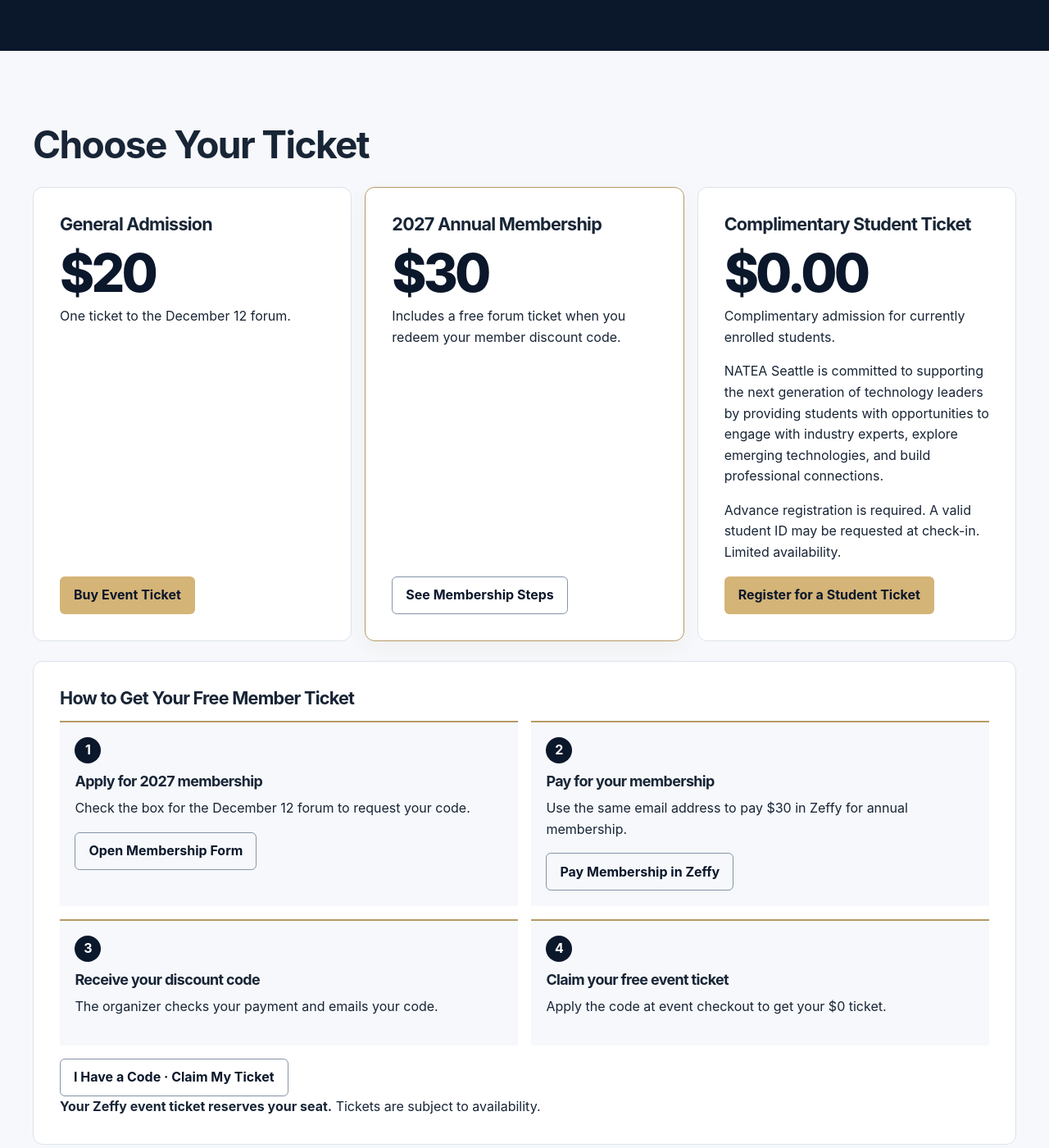
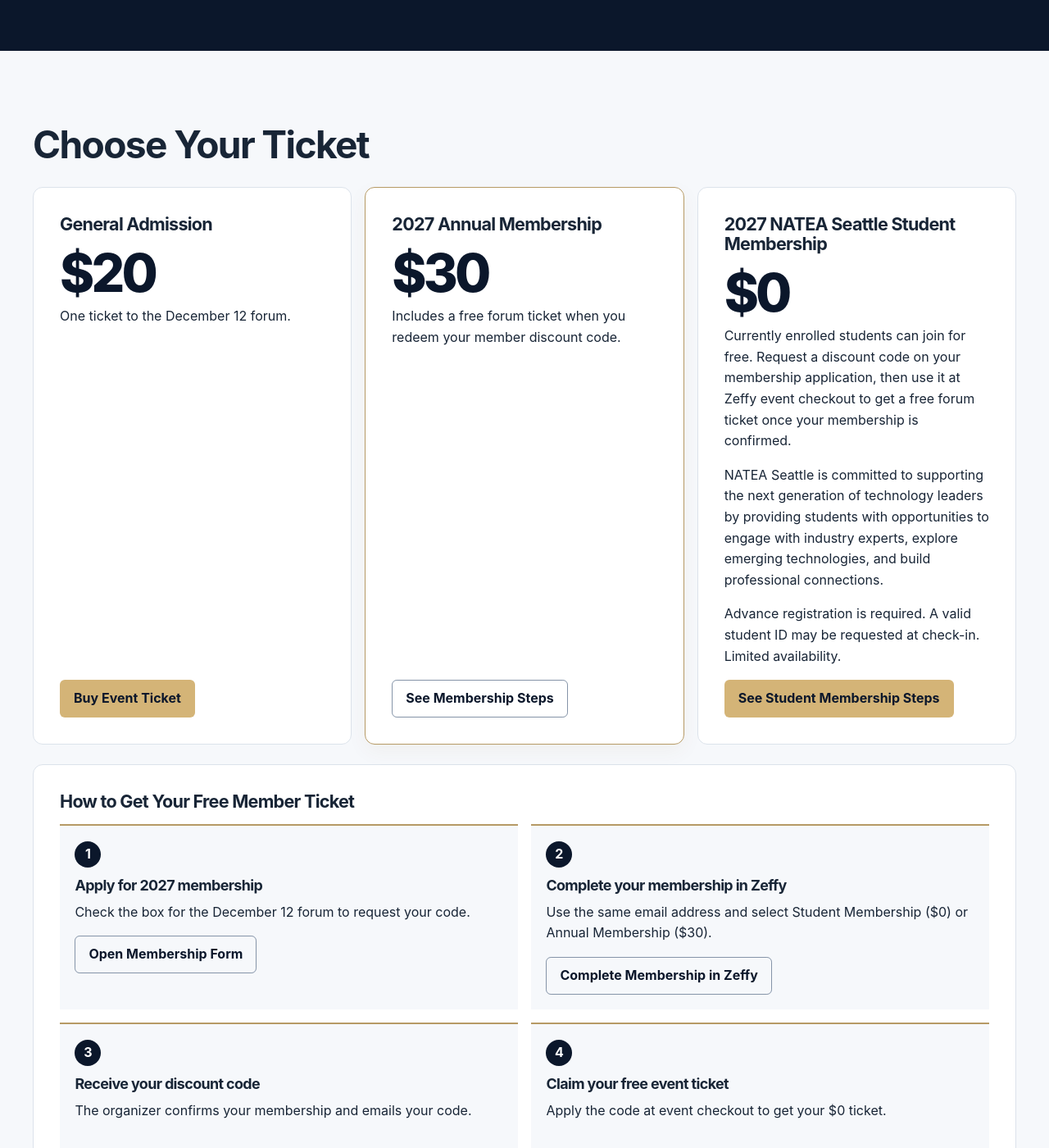
Before and after one commit to peculab/peculab.github.io, a Jekyll site: the page natea-digitimes-2026/index.html, which Jekyll copies as it is, in a window 1280 px wide and 1400 px high, scrolled down 605 px. Shown: the whole window at 82% size. Built offline with Jekyll 4.4.1, drawn with Linux system fonts in a browser that asks for light colours.

Commit message:
Clarify student membership and event discount code

```diff
--- a/natea-digitimes-2026/app.js
+++ b/natea-digitimes-2026/app.js
@@ -70,6 +70,7 @@
   ].some((policy) => policy === true);
   const claim = open && config.memberTicketVerified && eligible;
   const annualBenefit = claim && membership.annualMemberComplimentaryAdmission === true;
+  const studentBenefit = claim && membership.studentMemberComplimentaryAdmission === true;
   const pending = "Complimentary event admission arrangements are being finalized.";
   const terminal = ["sold-out", "closed", "completed", "cancelled"].includes(status);
   const statusLabel = open ? statuses.open : status === "open" ? statuses["coming-soon"] : statuses[status];
@@ -102,11 +103,11 @@
     : terminal ? statusLabel + ". Membership enrollment does not guarantee admission."
     : membership.annualMemberComplimentaryAdmission === false ? "Annual membership is available separately from forum admission."
     : pending;
-  show("[data-benefit]", annualBenefit);
-  show(".claim [data-claim]", !annualBenefit);
+  show("[data-benefit]", annualBenefit || studentBenefit);
+  show(".claim [data-claim]", !(annualBenefit || studentBenefit));
   write("[data-annual-note]", annualNote);
   write("[data-claim]", claim
-    ? "Request a code on your membership form. The organizer verifies your payment and emails your code. Use it at Zeffy event checkout."
+    ? "Request a code on your membership form. The organizer confirms your membership and emails your code. Use it at Zeffy event checkout."
     : terminal ? statusLabel + ". Complimentary tickets are unavailable."
     : "Complimentary member ticket registration will open once the registration arrangements are finalized.");
   if (status === "completed" && config.recap) {
--- a/natea-digitimes-2026/config.js
+++ b/natea-digitimes-2026/config.js
@@ -34,7 +34,7 @@ const EVENT_CONFIG = {
     "startDate": "2027-01-01",
     "endDate": "2027-12-31",
     "annualMemberComplimentaryAdmission": true,
-    "studentMemberComplimentaryAdmission": null,
+    "studentMemberComplimentaryAdmission": true,
     "lifetimeMemberComplimentaryAdmission": null,
     "existingMemberComplimentaryAdmission": null,
     "separateEventTicketRequired": true
--- a/natea-digitimes-2026/index.html
+++ b/natea-digitimes-2026/index.html
@@ -61,12 +61,12 @@
         <a class="button primary" data-ticket="general" href="https://www.zeffy.com/en-US/ticketing/ai-semiconductors-and-global-supply-chains-a-conversation-with-colley-hwang" target="_blank" rel="noopener noreferrer">Buy Event Ticket</a><span class="status" data-purchase-status data-status hidden>Registration Open</span>
       </article>
       <article class="card" id="student-ticket">
-        <h3>Complimentary Student Ticket</h3>
-        <p class="price">$0.00</p>
-        <p>Complimentary admission for currently enrolled students.</p>
+        <h3><span data-year>2027</span> NATEA Seattle Student Membership</h3>
+        <p class="price" data-price="studentMembership">$0</p>
+        <p>Currently enrolled students can join for free. Request a discount code on your membership application, then use it at Zeffy event checkout to get a free forum ticket once your membership is confirmed.</p>
         <p>NATEA Seattle is committed to supporting the next generation of technology leaders by providing students with opportunities to engage with industry experts, explore emerging technologies, and build professional connections.</p>
         <p>Advance registration is required. A valid student ID may be requested at check-in. Limited availability.</p>
-        <a class="button primary" data-ticket="student" href="https://www.zeffy.com/en-US/ticketing/ai-semiconductors-and-global-supply-chains-a-conversation-with-colley-hwang" target="_blank" rel="noopener noreferrer">Register for a Student Ticket</a>
+        <a class="button primary" data-member-flow href="#membership-steps">See Student Membership Steps</a>
       </article>
       <article class="card member-card" id="membership-plan">
         <h3><span data-year>2027</span> Annual Membership</h3>
@@ -79,8 +79,8 @@
       <h3 id="member-ticket-title">How to Get Your Free Member Ticket</h3>
       <ol class="workflow" id="membership-steps">
         <li data-member-flow><h4>Apply for <span data-year>2027</span> membership</h4><p><span data-benefit>Check the box for the December 12 forum to request your code.</span></p><a class="button outline" data-application href="https://forms.gle/pYDFZctFUzKXJVDAA" target="_blank" rel="noopener noreferrer">Open Membership Form</a></li>
-        <li data-member-flow><h4>Pay for your membership</h4><p>Use the same email address to pay <span data-price="annualMembership">$30</span> in Zeffy for annual membership.</p><a class="button outline" data-enroll data-track="annual_membership_click" href="https://www.zeffy.com/en-US/ticketing/north-american-taiwanese-engineers-associations-memberships" target="_blank" rel="noopener noreferrer">Pay Membership in Zeffy</a></li>
-        <li data-benefit><h4>Receive your discount code</h4><p>The organizer checks your payment and emails your code.</p></li>
+        <li data-member-flow><h4>Complete your membership in Zeffy</h4><p>Use the same email address and select Student Membership (<span data-price="studentMembership">$0</span>) or Annual Membership (<span data-price="annualMembership">$30</span>).</p><a class="button outline" data-enroll data-track="annual_membership_click" href="https://www.zeffy.com/en-US/ticketing/north-american-taiwanese-engineers-associations-memberships" target="_blank" rel="noopener noreferrer">Complete Membership in Zeffy</a></li>
+        <li data-benefit><h4>Receive your discount code</h4><p>The organizer confirms your membership and emails your code.</p></li>
         <li data-benefit><h4>Claim your free event ticket</h4><p>Apply the code at event checkout to get your $0 ticket.</p></li>
       </ol>
       <a class="button outline" data-ticket="member" href="https://www.zeffy.com/en-US/ticketing/ai-semiconductors-and-global-supply-chains-a-conversation-with-colley-hwang" target="_blank" rel="noopener noreferrer">I Have a Code · Claim My Ticket</a>
```
